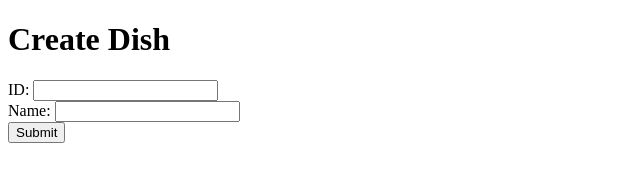
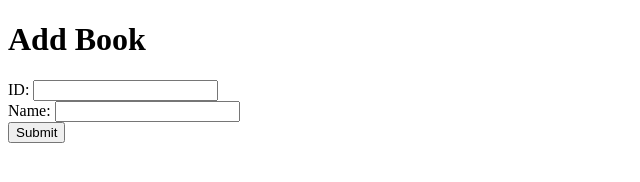
Before and after one commit to Satwinder-stack/basic-node-js, a website: page Midterms/w09/express-rest/apiex/pages/create.html in a window 1280 px wide. Shown: the whole page, without its empty margins (0-640 px from the left). Drawn offline with Linux system fonts and the light colour scheme.

Commit message:
last commit w09

```diff
--- a/Midterms/w09/express-rest/apiex/pages/create.html
+++ b/Midterms/w09/express-rest/apiex/pages/create.html
@@ -6,10 +6,10 @@
 <head>
     <meta charset="UTF-8">
     <meta name="viewport" content="width=device-width, initial-scale=1.0">
-    <title>Create Dish</title>
+    <title>Add Book</title>
 </head>
 <body>
-    <h1>Create Dish</h1>
+    <h1>Add Book</h1>
     <form action="/api/books" method="POST">
         ID: <input type="number" name="id"><br>
         Name: <input type="text" name="book"><br>
```
Also changed, not shown: 1 other file.
